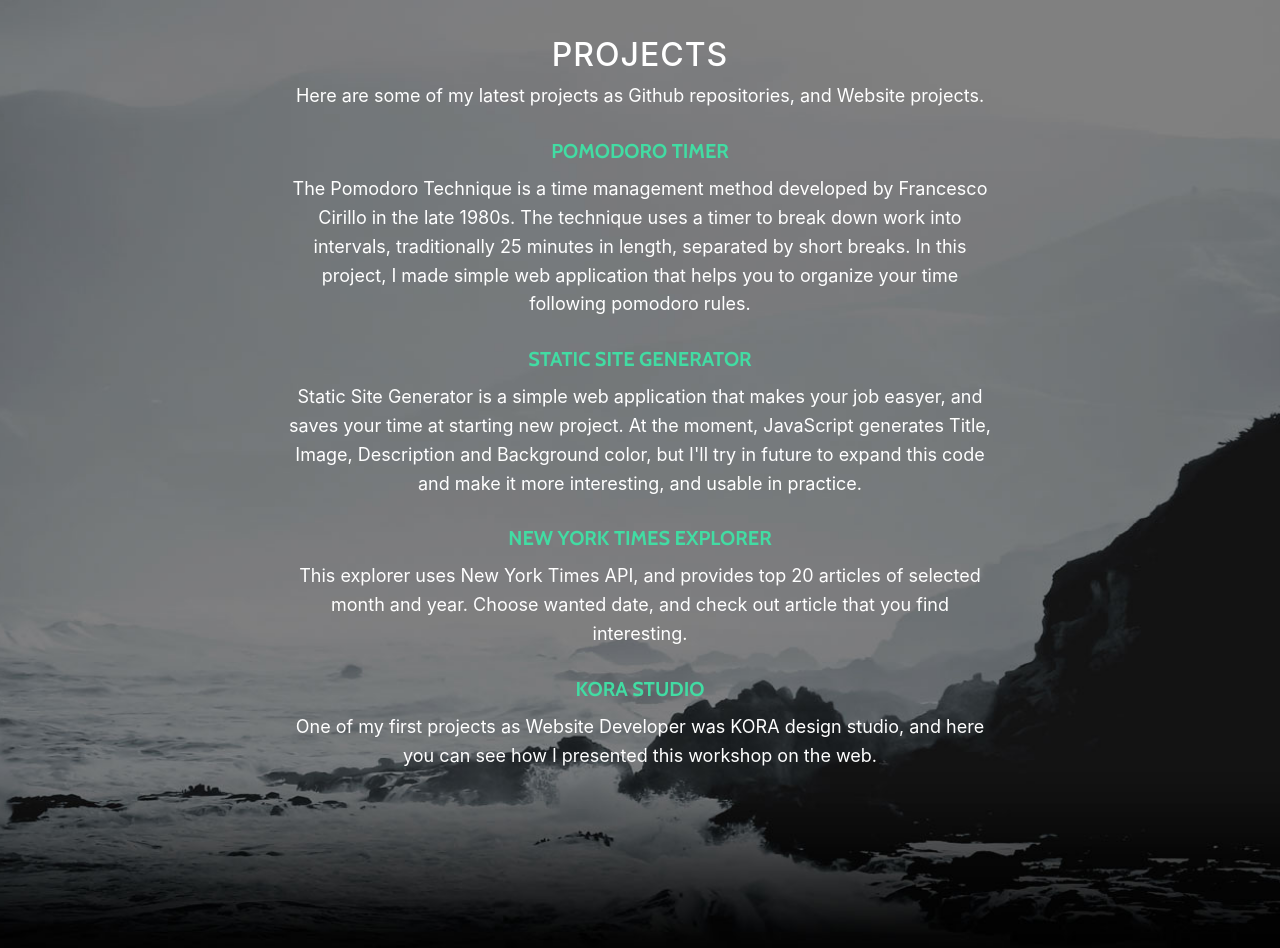
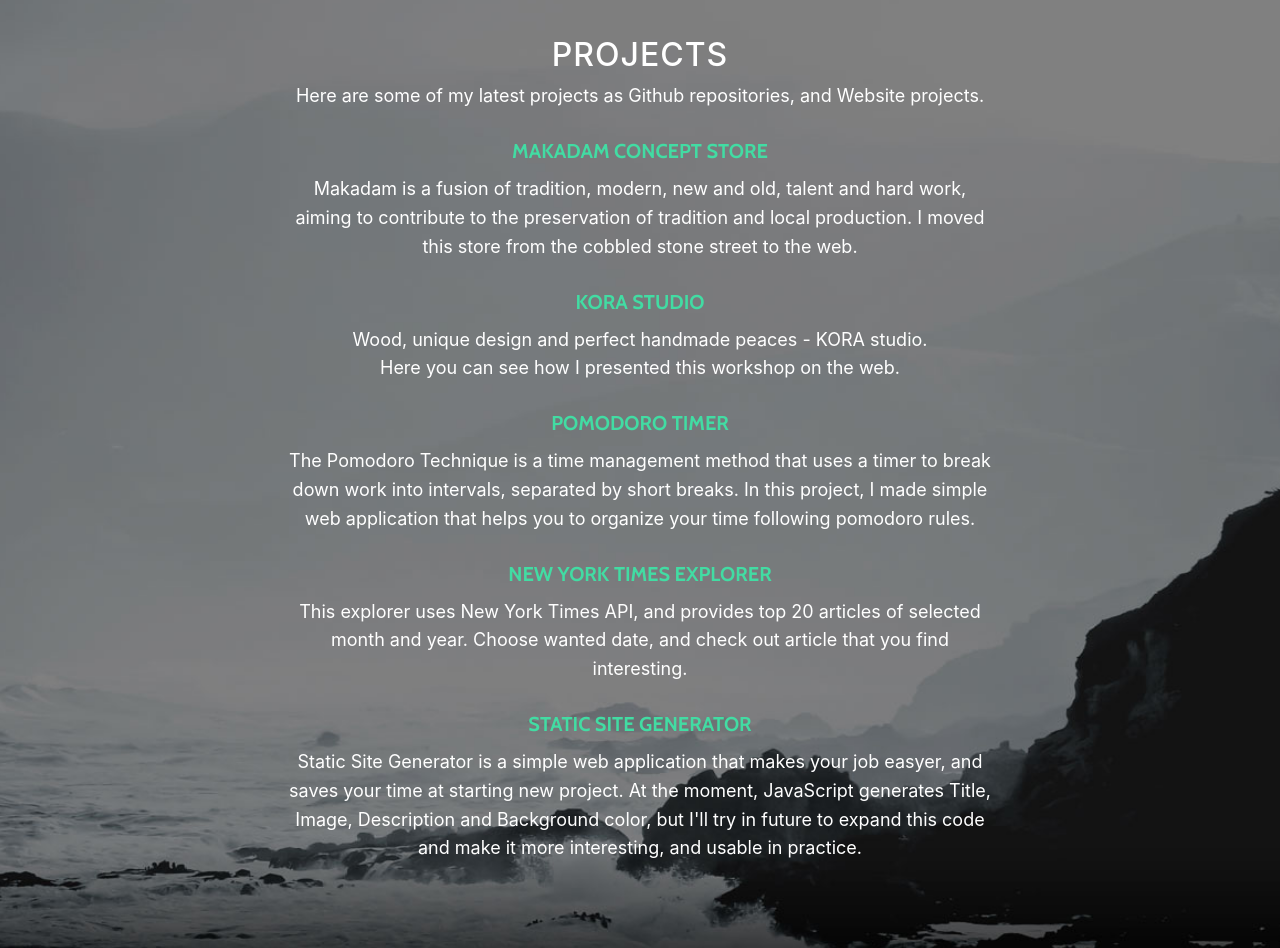
Before and after one commit to penomilan/penomilan, a website with bundled scripts: page index.html in a window 1280 px wide. Shown: the part 1660-2608 px from the top of the page. Built offline with nearby package versions, Linux system fonts and the light colour scheme.

Commit message:
new project added

```diff
--- a/index.html
+++ b/index.html
@@ -56,7 +56,7 @@
           <div class="row">
             <div class="col-lg-8 mx-auto">
               <h1 class="brand-heading"></h1>
-              <p class="intro-text">Front end developer
+              <p class="intro-text">Front-end developer<br>Online Sales and Marketing Manager
                 <br>Belgrade, Serbia</p>
               <a href="#about" class="btn btn-circle js-scroll-trigger">
                 <i class="fa fa-angle-double-down animated"></i>
@@ -88,20 +88,24 @@
           <p>Here are some of my latest projects as Github repositories, and Website projects.</p>
         </div>
         <div class="col-lg-8 mx-auto">
-          <a href="https://penomilan.github.io/pomodorist/" target="_blank" class="btn btn-default btn-lg">Pomodoro timer</a>
-          <p>The Pomodoro Technique is a time management method developed by Francesco Cirillo in the late 1980s. The technique uses a timer to break down work into intervals, traditionally 25 minutes in length, separated by short breaks. In this project, I made simple web application that helps you to organize your time following pomodoro rules.</p>
+          <a href="http://makadam.rs" target="_blank" class="btn btn-default btn-lg">MAKADAM Concept Store</a>
+          <p>Makadam is a fusion of tradition, modern, new and old, talent and hard work, aiming to contribute to the preservation of tradition and local production. I moved this store from the cobbled stone street to the web.</p>
         </div>
         <div class="col-lg-8 mx-auto">
-          <a href="https://penomilan.github.io/Generator/" target="_blank" class="btn btn-default btn-lg">Static site generator</a>
-          <p>Static Site Generator is a simple web application that makes your job easyer, and saves your time at starting new project. At the moment, JavaScript generates Title, Image, Description and Background color, but I'll try in future to expand this code and make it more interesting, and usable in practice.</p>
+          <a href="http://kora.rs" target="_blank" class="btn btn-default btn-lg">KORA studio</a>
+          <p>Wood, unique design and perfect handmade peaces - KORA studio.<br/>Here you can see how I presented this workshop on the web.</p>
+        </div>
+        <div class="col-lg-8 mx-auto">
+          <a href="https://penomilan.github.io/pomodorist/" target="_blank" class="btn btn-default btn-lg">Pomodoro timer</a>
+          <p>The Pomodoro Technique is a time management method that uses a timer to break down work into intervals, separated by short breaks. In this project, I made simple web application that helps you to organize your time following pomodoro rules.</p>
         </div>
         <div class="col-lg-8 mx-auto">
           <a href="https://penomilan.github.io/NYTE/" target="_blank" class="btn btn-default btn-lg">New York Times Explorer</a>
           <p>This explorer uses New York Times API, and provides top 20 articles of selected month and year. Choose wanted date, and check out article that you find interesting.</p>
         </div>
         <div class="col-lg-8 mx-auto">
-          <a href="http://kora.rs" target="_blank" class="btn btn-default btn-lg">KORA studio</a>
-          <p>One of my first projects as Website Developer was KORA design studio, and here you can see how I presented this workshop on the web.</p>
+          <a href="https://penomilan.github.io/Generator/" target="_blank" class="btn btn-default btn-lg">Static site generator</a>
+          <p>Static Site Generator is a simple web application that makes your job easyer, and saves your time at starting new project. At the moment, JavaScript generates Title, Image, Description and Background color, but I'll try in future to expand this code and make it more interesting, and usable in practice.</p>
         </div>
       </div>
     </section>
```
Also changed, not shown: 1 other file.
